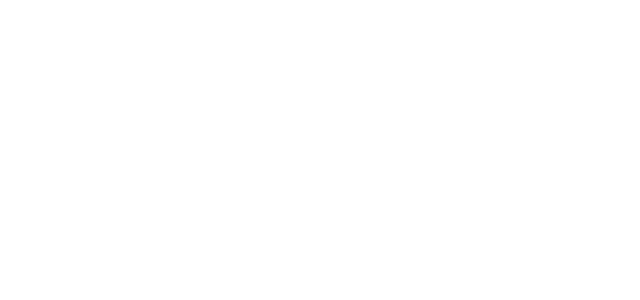
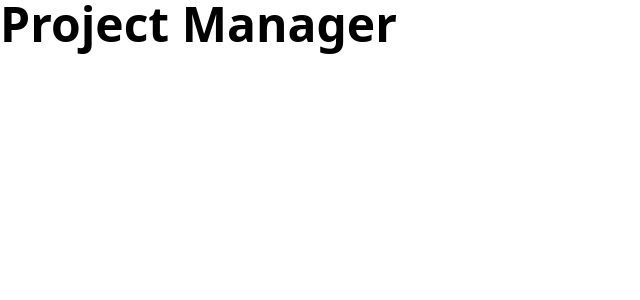
Before and after one commit to amiranda1911/project-manager-v2, a React (Vite) app: page / in a window 1280 px wide. Before the commit this address had no page. Shown: the top 300 px of the page, without its empty margins (0-640 px from the left). Built offline with nearby package versions, Linux system fonts and the light colour scheme.

Commit message:
feat: add base routers

```diff
--- a/src/App.tsx
+++ b/src/App.tsx
@@ -1,13 +1,7 @@
-import { Routes, Route, BrowserRouter } from 'react-router-dom';
-
+import Routers from './routers';
 
 function App() {
-  return (
-    <BrowserRouter>
-      <Routes>
-      </Routes>
-    </BrowserRouter>
-  );
+  return <Routers />;
 }
 
 export default App;
--- /dev/null
+++ b/src/routers/index.tsx
@@ -0,0 +1,19 @@
+import { BrowserRouter, Route, Routes } from 'react-router-dom';
+
+import Home from '../pages/Home/Home';
+import LoginPage from '../pages/LoginPage/LoginPage';
+import SignUpPage from '../pages/SignUpPage/SignUpPage';
+
+const Routers = () => {
+  return (
+    <BrowserRouter>
+      <Routes>
+        <Route path="/" element={<Home />} />
+        <Route path="/login" element={<LoginPage />} />
+        <Route path="/register" element={<SignUpPage />} />
+      </Routes>
+    </BrowserRouter>
+  );
+};
+
+export default Routers;
```
